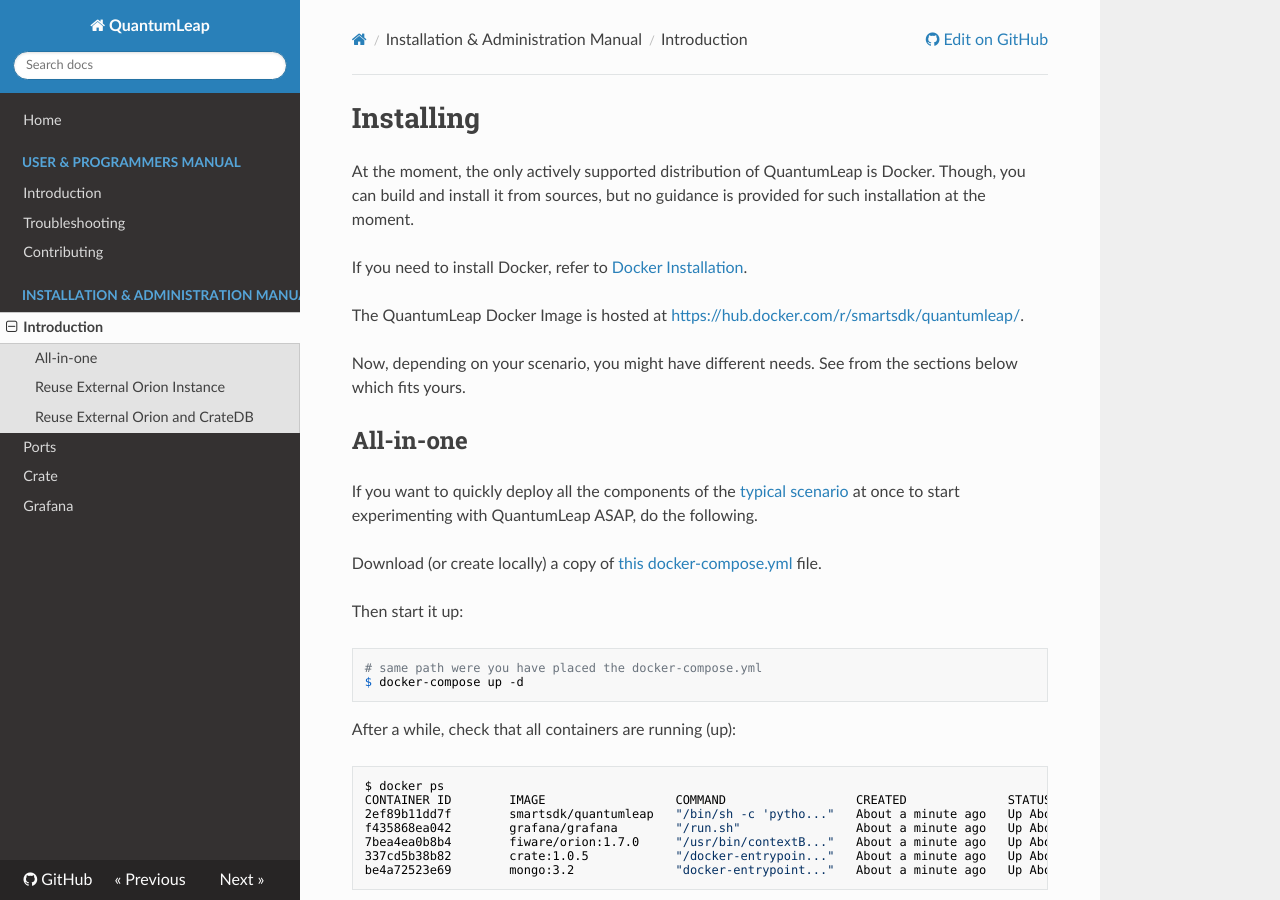
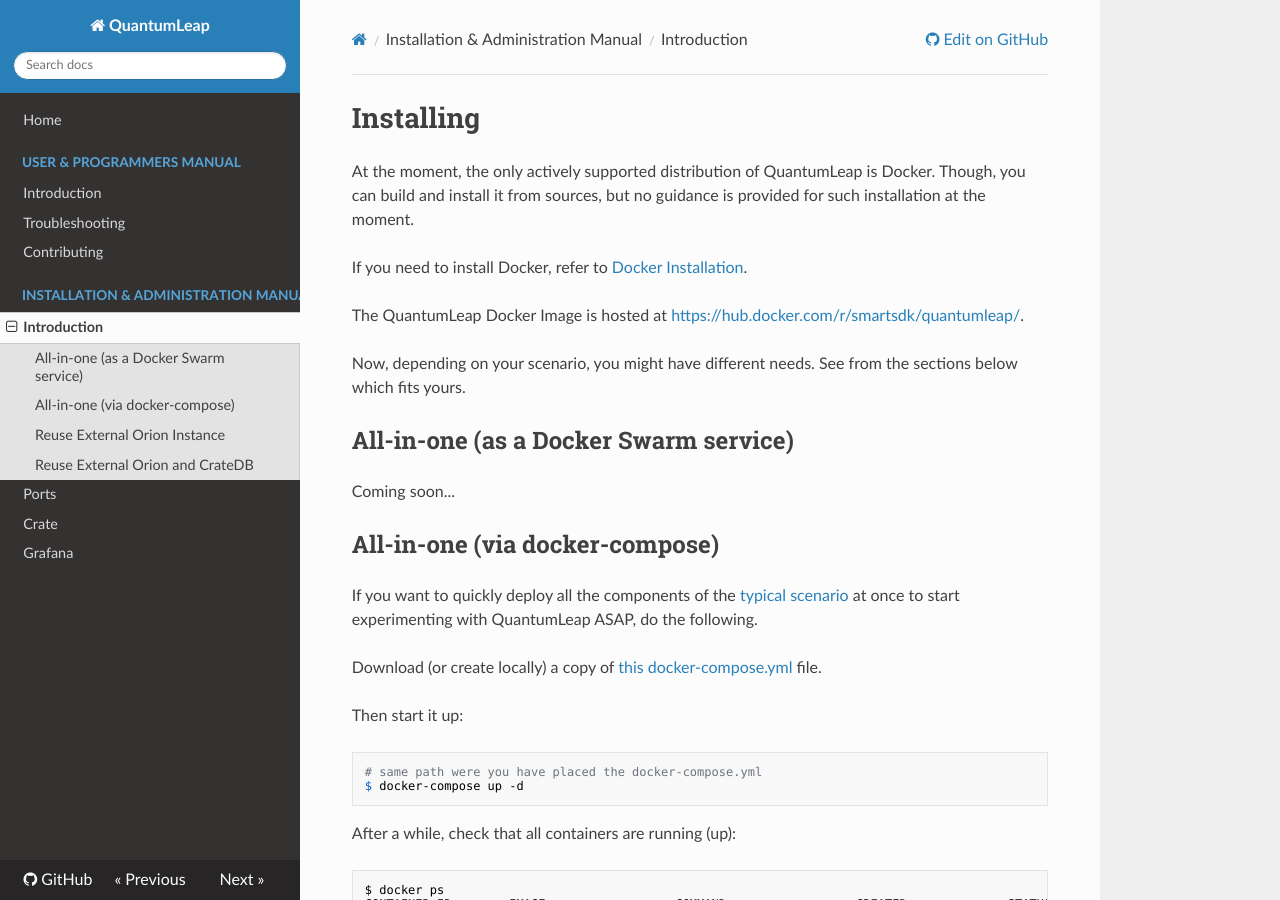
Before and after one commit to orchestracities/ngsi-timeseries-api, an MkDocs documentation site: the page built from doc/manuals/admin/index.md, in a window 1280 px wide and 900 px high. Built offline with MkDocs 1.6.1, drawn with Linux system fonts in a browser that asks for light colours; nearby versions of some CDN libraries; comment, search, counter and statistics services are not loaded; old or Windows-style settings are respelled for this version of MkDocs.

Commit message:
Add placeholder for deployment as Docker Service

```diff
--- a/doc/manuals/admin/index.md
+++ b/doc/manuals/admin/index.md
@@ -9,7 +9,12 @@
 Now, depending on your scenario, you might have different needs. See from the sections below which fits yours.
 
 
-## All-in-one
+## All-in-one (as a Docker Swarm service)
+
+Coming soon...
+
+
+## All-in-one (via docker-compose)
 
 If you want to quickly deploy all the components of the [typical scenario](../index.md) at once to start experimenting with QuantumLeap ASAP, do the following.
 
```
